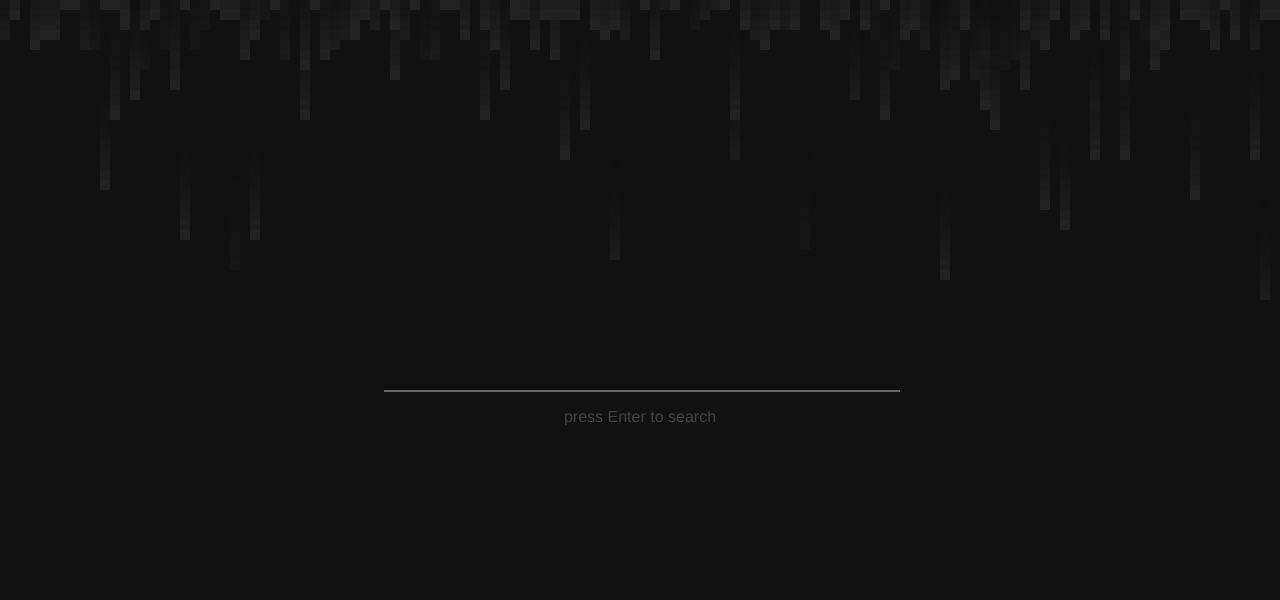
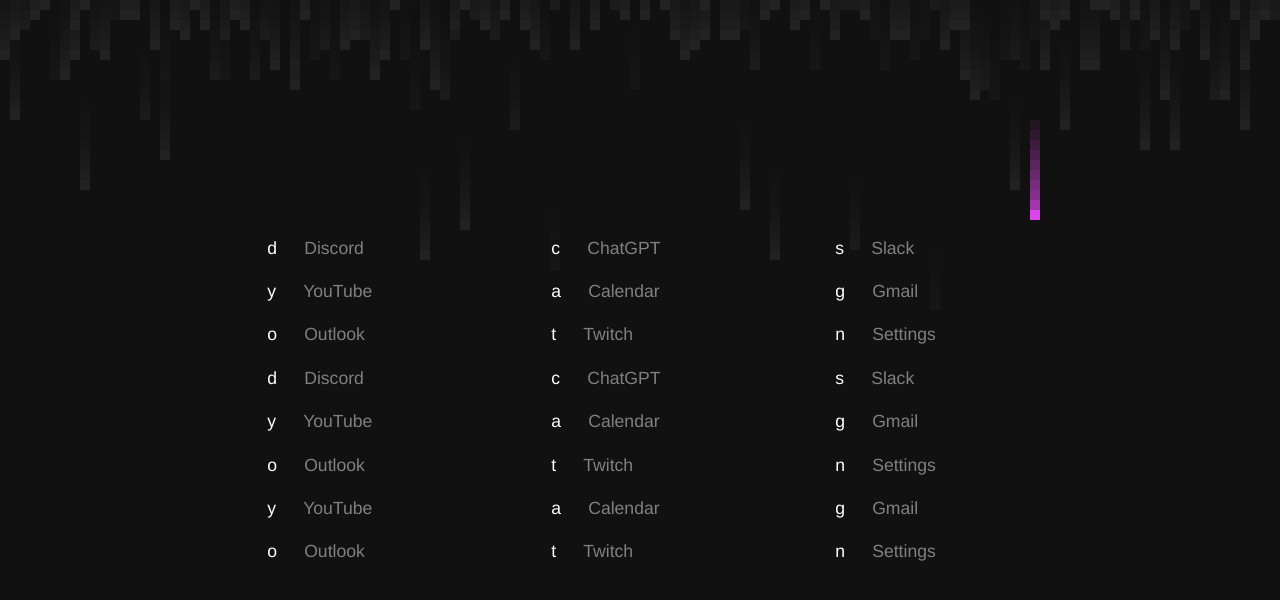
Before and after one commit to r-moret/rain.js, a React (Vite) app in the folder rain-startpage/: page / in a window 1280 px wide. Shown: the top 600 px of the page. Built offline with nearby package versions, Linux system fonts and the light colour scheme.

Commit message:
add conditional rendering on search bar

```diff
--- a/rain-startpage/src/components/App/App.jsx
+++ b/rain-startpage/src/components/App/App.jsx
@@ -1,14 +1,25 @@
+import { useEffect, useState } from "react"
 import { RainCanvas } from "../RainCanvas/RainCanvas.jsx"
 import { LinksPanel } from "../LinksPanel/LinksPanel.jsx"
 import { SearchBar } from "../SearchBar/SearchBar.jsx"
 import "./App.css"
 
 export function App() {
+    const [isSearchVisible, setIsSearchVisible] = useState(false)
+
+    const handleKeyDown = () => {
+        setIsSearchVisible(true)
+    }
+
+    useEffect(() => {
+        document.addEventListener("keydown", handleKeyDown)
+        return () => document.removeEventListener("keydown", handleKeyDown)
+    }, [])
+
     return (
         <>
             <RainCanvas />
-            {/* <LinksPanel /> */}
-            <SearchBar />
+            {isSearchVisible ? <SearchBar setIsSearchVisible={setIsSearchVisible}/> : <LinksPanel />}
         </>
     )
 }
--- a/rain-startpage/src/components/SearchBar/SearchBar.jsx
+++ b/rain-startpage/src/components/SearchBar/SearchBar.jsx
@@ -1,6 +1,6 @@
 import "./SearchBar.css"
 
-export function SearchBar() {
+export function SearchBar({ setIsSearchVisible }) {
     const SEARCH_QUERY = "https://www.google.com/search?q="
 
     const handleSubmit = (event) => {
@@ -13,10 +13,16 @@
         window.open(`${SEARCH_QUERY}${search}`, "_self")
     }
 
+    const handleChange = (event) => {
+        if (!event.target.value) {
+            setIsSearchVisible(false)
+        }
+    }
+
     return (
         <div className="search-panel">
             <form className="search-form" onSubmit={handleSubmit} autoComplete="off">
-                <input type="text" className="search-input" name="search" autoFocus/>
+                <input type="text" className="search-input" name="search" onChange={handleChange} autoFocus/>
             </form>
             <p className="search-note">press Enter to search</p>
         </div>
```
